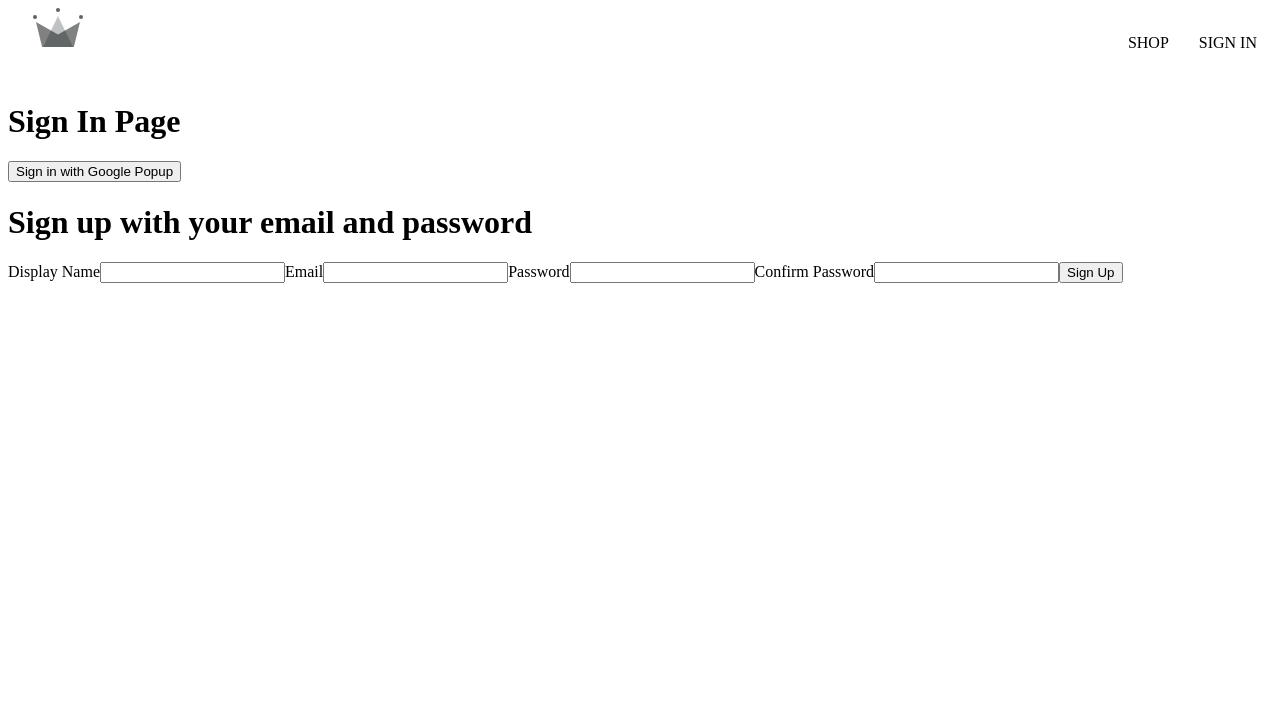
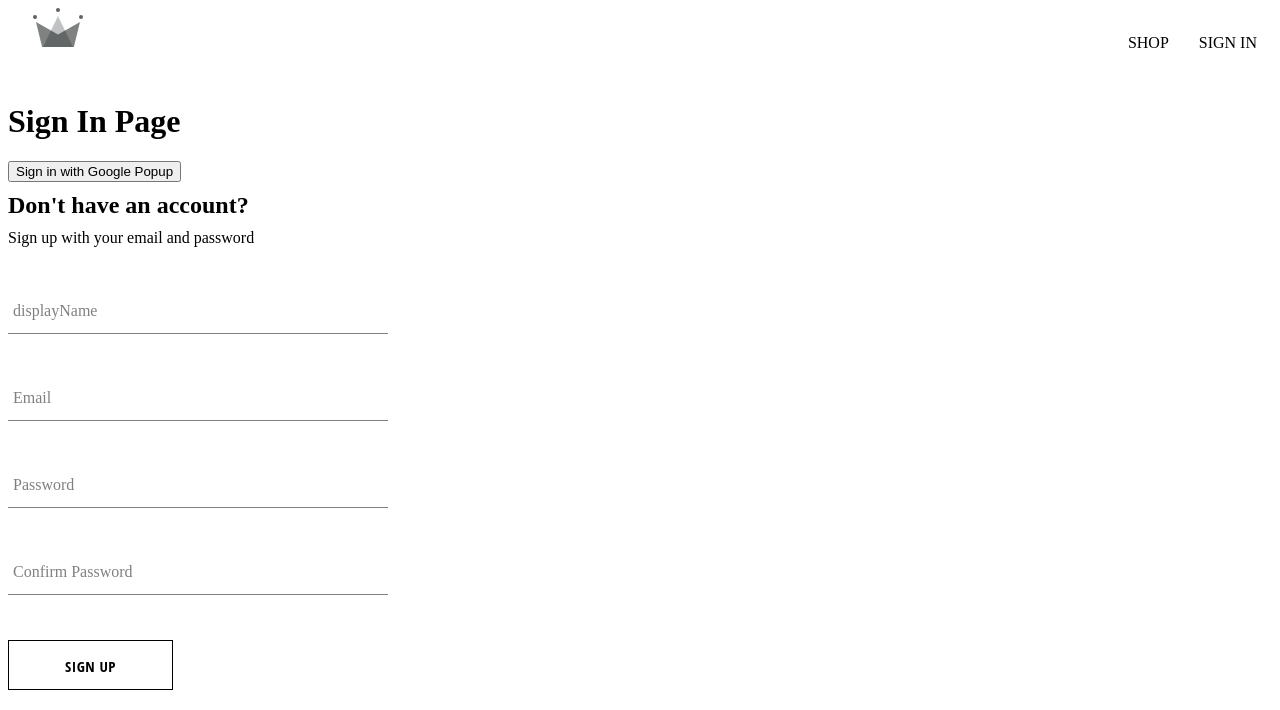
Before and after one commit to lct01lct/crwn-clothing, a React (Vite) app: page /sign-in in a window 1280 px wide. Shown: the top 710 px of the page. Built offline with nearby package versions, Linux system fonts and the light colour scheme.

Commit message:
feat: 封装表单组件

```diff
--- /dev/null
+++ b/src/components/button/button.component.jsx
@@ -0,0 +1,16 @@
+import './button.style.scss';
+
+const BUTTON_TYPES_CLASSES = {
+  google: 'google-sign-in',
+  inverted: 'inverted',
+};
+
+const Button = ({ children, buttonType, ...otherProps }) => {
+  return (
+    <button className={`button-container ${BUTTON_TYPES_CLASSES[buttonType]}`} {...otherProps}>
+      {children}
+    </button>
+  );
+};
+
+export default Button;
--- /dev/null
+++ b/src/components/button/button.style.scss
@@ -0,0 +1,46 @@
+.button-container {
+  min-width: 165px;
+  width: auto;
+  height: 50px;
+  letter-spacing: 0.5px;
+  line-height: 50px;
+  padding: 0 35px 0 35px;
+  font-size: 15px;
+  background-color: black;
+  color: white;
+  text-transform: uppercase;
+  font-family: 'Open Sans Condensed';
+  font-weight: bolder;
+  border: none;
+  cursor: pointer;
+  display: flex;
+  justify-content: center;
+
+  &:hover {
+    background-color: white;
+    color: black;
+    border: 1px solid black;
+  }
+
+  &.google-sign-in {
+    background-color: #4285f4;
+    color: white;
+
+    &:hover {
+      background-color: #357ae8;
+      border: none;
+    }
+  }
+
+  &.inverted {
+    background-color: white;
+    color: black;
+    border: 1px solid black;
+
+    &:hover {
+      background-color: black;
+      color: white;
+      border: none;
+    }
+  }
+}
--- /dev/null
+++ b/src/components/form-input/form-input.component.jsx
@@ -0,0 +1,16 @@
+import './form-input.style.scss';
+
+const FormInput = ({ label, ...otherProps }) => {
+  return (
+    <div className="group">
+      <input className="form-input" {...otherProps} />
+      {label && (
+        <label className={`${otherProps.value.length ? 'shrink' : ''} form-input-label`}>
+          {label}
+        </label>
+      )}
+    </div>
+  );
+};
+
+export default FormInput;
--- /dev/null
+++ b/src/components/form-input/form-input.style.scss
@@ -0,0 +1,54 @@
+$sub-color: grey;
+$main-color: black;
+
+@mixin shrinkLabel {
+  top: -14px;
+  font-size: 12px;
+  color: $main-color;
+}
+
+.group {
+  position: relative;
+  margin: 45px 0;
+
+  .form-input {
+    background: none;
+    background-color: white;
+    color: $sub-color;
+    font-size: 18px;
+    padding: 10px 10px 10px 5px;
+    display: block;
+    width: 100%;
+    border: none;
+    border-radius: 0;
+    border-bottom: 1px solid $sub-color;
+    margin: 25px 0;
+
+    &:focus {
+      outline: none;
+    }
+
+    &:focus ~ .form-input-label {
+      @include shrinkLabel();
+    }
+  }
+
+  input[type='password'] {
+    letter-spacing: 0.3em;
+  }
+
+  .form-input-label {
+    color: $sub-color;
+    font-size: 16px;
+    font-weight: normal;
+    position: absolute;
+    pointer-events: none;
+    left: 5px;
+    top: 10px;
+    transition: 300ms ease all;
+
+    &.shrink {
+      @include shrinkLabel();
+    }
+  }
+}
--- a/src/components/sign-up-form/sign-up-form-component.jsx
+++ b/src/components/sign-up-form/sign-up-form-component.jsx
@@ -1,5 +1,12 @@
 import { useState } from 'react';
-import { createAuthUserWithEmailAndPassword } from '@/utils/firebase/firebase.utils';
+import {
+  createAuthUserWithEmailAndPassword,
+  createUserDocumentFromAuth,
+} from '@/utils/firebase/firebase.utils';
+
+import FormInput from '../form-input/form-input.component';
+import Button from '@/components/button/button.component';
+import './sign-up.style.scss';
 
 const defaultFormFields = {
   displayName: '',
@@ -12,6 +19,10 @@ const SignUpForm = () => {
   const [formFields, setFormFields] = useState(defaultFormFields);
   const { displayName, email, password, confirmPassword } = formFields;
 
+  const resetFormFields = () => {
+    setFormFields(defaultFormFields);
+  };
+
   const handleSubmit = async event => {
     event.preventDefault();
 
@@ -21,10 +32,15 @@ const SignUpForm = () => {
     }
 
     try {
-      const response = await createAuthUserWithEmailAndPassword(email, password);
-      console.log(response);
+      const { user } = await createAuthUserWithEmailAndPassword(email, password);
+      await createUserDocumentFromAuth(user, { displayName });
+      resetFormFields();
     } catch (error) {
-      console.log('user created encountered an error', error);
+      if (error.code === 'auth/email-already-in-use') {
+        alert('Cannot create user, email already in use');
+      } else {
+        console.log('user created encountered an error', error);
+      }
     }
   };
 
@@ -38,30 +54,45 @@ const SignUpForm = () => {
   };
 
   return (
-    <div>
-      <h1>Sign up with your email and password</h1>
+    <div className="sign-up-container">
+      <h2>Don't have an account?</h2>
+      <span>Sign up with your email and password</span>
       <form onSubmit={handleSubmit}>
-        <label>Display Name</label>
-        <input
+        <FormInput
+          label="displayName"
           type="text"
           required
           onChange={handleChange}
           name="displayName"
           value={displayName}
         />
-        <label>Email</label>
-        <input type="email" required onChange={handleChange} name="email" value={email} />
-        <label>Password</label>
-        <input type="password" required onChange={handleChange} name="password" value={password} />
-        <label>Confirm Password</label>
-        <input
+        <FormInput
+          label="Email"
+          type="email"
+          required
+          onChange={handleChange}
+          name="email"
+          value={email}
+        />
+        <FormInput
+          label="Password"
+          type="password"
+          required
+          onChange={handleChange}
+          name="password"
+          value={password}
+        />
+        <FormInput
+          label="Confirm Password"
           type="password"
           required
           onChange={handleChange}
           name="confirmPassword"
           value={confirmPassword}
         />
-        <button type="submit">Sign Up</button>
+        <Button buttonType="inverted" type="submit">
+          Sign Up
+        </Button>
       </form>
     </div>
   );
--- /dev/null
+++ b/src/components/sign-up-form/sign-up.style.scss
@@ -0,0 +1,9 @@
+.sign-up-container {
+  display: flex;
+  flex-direction: column;
+  width: 380px;
+
+  h2 {
+    margin: 10px 0;
+  }
+}
--- a/src/utils/firebase/firebase.utils.js
+++ b/src/utils/firebase/firebase.utils.js
@@ -30,7 +30,10 @@ export const signInWithGoogleRedirect = () => signInWithRedirect(auth, googlePro
 
 export const db = getFirestore();
 
-export const createUserDocumentFromAuth = async userAuth => {
+export const createUserDocumentFromAuth = async (
+  userAuth,
+  additionalInformation = { displayName: 'mike' }
+) => {
   if (!userAuth) return;
 
   const userDocRef = doc(db, 'users', userAuth.uid);
@@ -46,6 +49,7 @@ export const createUserDocumentFromAuth = async userAuth => {
         displayName,
         email,
         createdAt,
+        ...additionalInformation,
       });
     } catch (error) {
       console.log('error creating the user', error.message);
```
